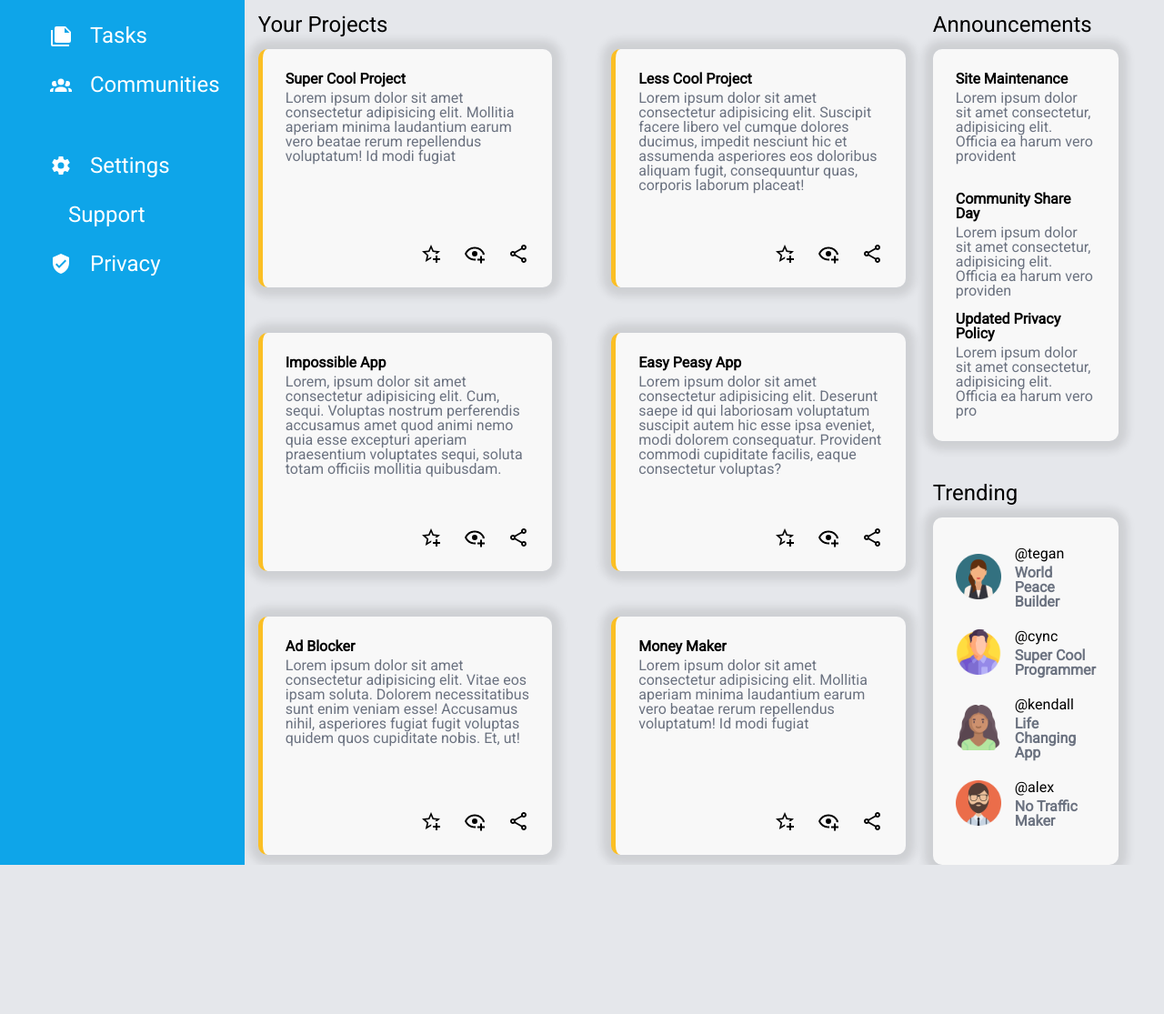
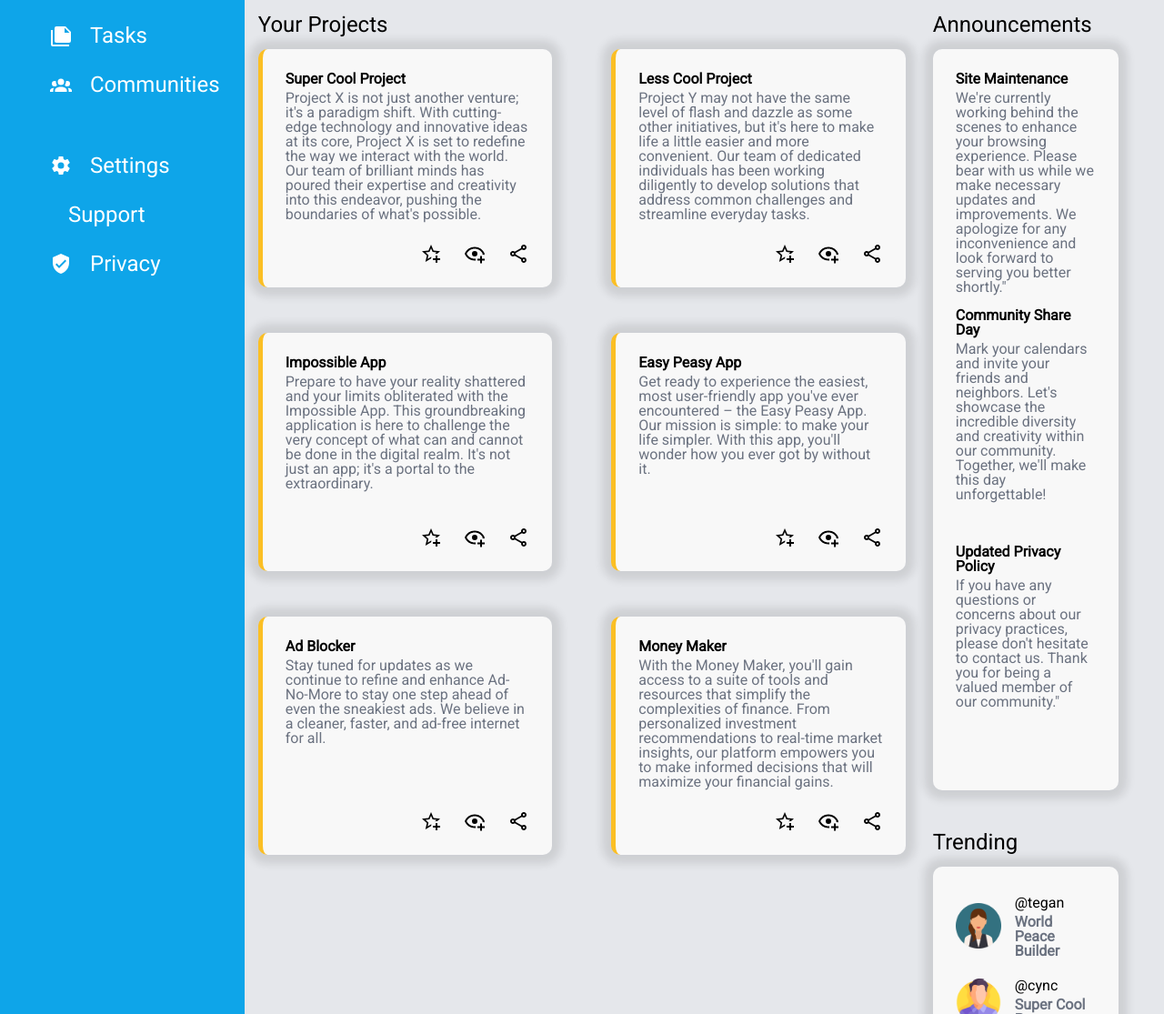
Before and after one commit to Cynchronized/AdminDashboard, a plain HTML site: page index.html in a window 1280 px wide. Shown: the part 286-1401 px from the top of the page at 91% size. Before the commit the page ends 1237 px from the top, so only its background shows below. Drawn offline with Linux system fonts and the light colour scheme.

Commit message:
updated dummy text

```diff
--- a/index.html
+++ b/index.html
@@ -98,8 +98,8 @@
                 <div class="card">
                     <h5 class="card-title">Super Cool Project</h5>
                     <p class="card-text">
-                        Lorem ipsum dolor sit amet consectetur adipisicing elit. Mollitia aperiam minima
-                        laudantium earum vero beatae rerum repellendus voluptatum! Id modi fugiat
+                        Project X is not just another venture; it's a paradigm shift. With cutting-edge technology and innovative ideas at its core, Project X is set to redefine the way we interact with the world.
+                        Our team of brilliant minds has poured their expertise and creativity into this endeavor, pushing the boundaries of what's possible.
                     </p>
                     <div class="icons">
                         <img src="icons/star-plus-outline-custom.png" alt="">
@@ -110,7 +110,8 @@
                 <div class="card">
                     <h5 class="card-title">Less Cool Project</h5>
                     <p class="card-text">
-                        Lorem ipsum dolor sit amet consectetur adipisicing elit. Suscipit facere libero vel cumque dolores ducimus, impedit nesciunt hic et assumenda asperiores eos doloribus aliquam fugit, consequuntur quas, corporis laborum placeat!
+                        Project Y may not have the same level of flash and dazzle as some other initiatives, but it's here to make life a little easier and more convenient.
+                        Our team of dedicated individuals has been working diligently to develop solutions that address common challenges and streamline everyday tasks.
                     </p>
                     <div class="icons">
                         <img src="icons/star-plus-outline-custom.png" alt="">
@@ -121,7 +122,8 @@
                 <div class="card">
                     <h5 class="card-title">Impossible App</h5>
                     <p class="card-text">
-                        Lorem, ipsum dolor sit amet consectetur adipisicing elit. Cum, sequi. Voluptas nostrum perferendis accusamus amet quod animi nemo quia esse excepturi aperiam praesentium voluptates sequi, soluta totam officiis mollitia quibusdam.
+                        Prepare to have your reality shattered and your limits obliterated with the Impossible App. This
+                        groundbreaking application is here to challenge the very concept of what can and cannot be done in the digital realm. It's not just an app; it's a portal to the extraordinary.
                     </p>
                     <div class="icons">
                         <img src="icons/star-plus-outline-custom.png" alt="">
@@ -132,7 +134,7 @@
                 <div class="card">
                     <h5 class="card-title">Easy Peasy App</h5>
                     <p class="card-text">
-                        Lorem ipsum dolor sit amet consectetur adipisicing elit. Deserunt saepe id qui laboriosam voluptatum suscipit autem hic esse ipsa eveniet, modi dolorem consequatur. Provident commodi cupiditate facilis, eaque consectetur voluptas?
+                        Get ready to experience the easiest, most user-friendly app you've ever encountered – the Easy Peasy App. Our mission is simple: to make your life simpler. With this app, you'll wonder how you ever got by without it.
                     </p>
                     <div class="icons">
                         <img src="icons/star-plus-outline-custom.png" alt="">
@@ -143,7 +145,7 @@
                 <div class="card">
                     <h5 class="card-title">Ad Blocker</h5>
                     <p class="card-text">
-                        Lorem ipsum dolor sit amet consectetur adipisicing elit. Vitae eos ipsam soluta. Dolorem necessitatibus sunt enim veniam esse! Accusamus nihil, asperiores fugiat fugit voluptas quidem quos cupiditate nobis. Et, ut!
+                        Stay tuned for updates as we continue to refine and enhance Ad-No-More to stay one step ahead of even the sneakiest ads. We believe in a cleaner, faster, and ad-free internet for all.
                     </p>
                     <div class="icons">
                         <img src="icons/star-plus-outline-custom.png" alt="">
@@ -154,8 +156,9 @@
                 <div class="card">
                     <h5 class="card-title">Money Maker</h5>
                     <p class="card-text">
-                        Lorem ipsum dolor sit amet consectetur adipisicing elit. Mollitia aperiam minima
-                        laudantium earum vero beatae rerum repellendus voluptatum! Id modi fugiat
+                        With the Money Maker, you'll gain access to a suite of tools and resources that simplify the complexities of finance.
+                        From personalized investment recommendations to real-time market insights, our platform empowers you to make informed decisions
+                        that will maximize your financial gains.
                     </p>
                     <div class="icons">
                         <img src="icons/star-plus-outline-custom.png" alt="">
@@ -174,22 +177,20 @@
                 <li class="announcement">
                     <h5 class="card-title">Site Maintenance</h5>
                     <p class="card-text">
-                        Lorem ipsum dolor sit amet consectetur, adipisicing elit.
-                        Officia ea harum vero provident
+                        We're currently working behind the scenes to enhance your browsing experience. Please bear with us while we make necessary updates and improvements.
+                        We apologize for any inconvenience and look forward to serving you better shortly."
                     </p>
                 </li>
                 <li class="announcement">
                     <h5 class="card-title">Community Share Day</h5>
                     <p class="card-text">
-                        Lorem ipsum dolor sit amet consectetur, adipisicing elit.
-                        Officia ea harum vero providen
+                        Mark your calendars and invite your friends and neighbors. Let's showcase the incredible diversity and creativity within our community. Together, we'll make this day unforgettable!
                     </p>
                 </li>
                 <li class="announcement">
                     <h5 class="card-title">Updated Privacy Policy</h5>
                     <p class="card-text">
-                        Lorem ipsum dolor sit amet consectetur, adipisicing elit.
-                        Officia ea harum vero pro
+                        If you have any questions or concerns about our privacy practices, please don't hesitate to contact us. Thank you for being a valued member of our community."
                     </p>
                 </li>
             </ul>
```
